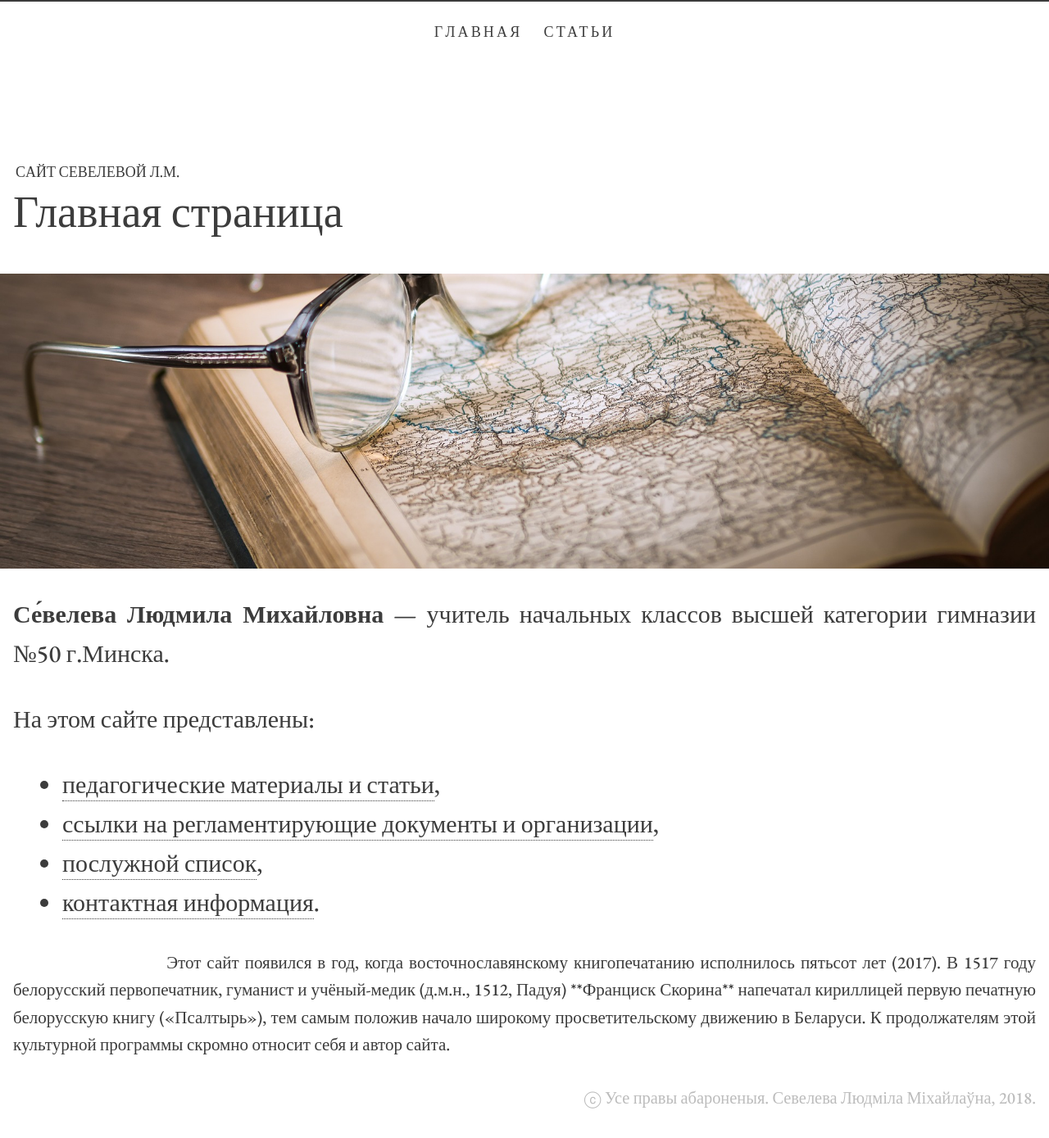
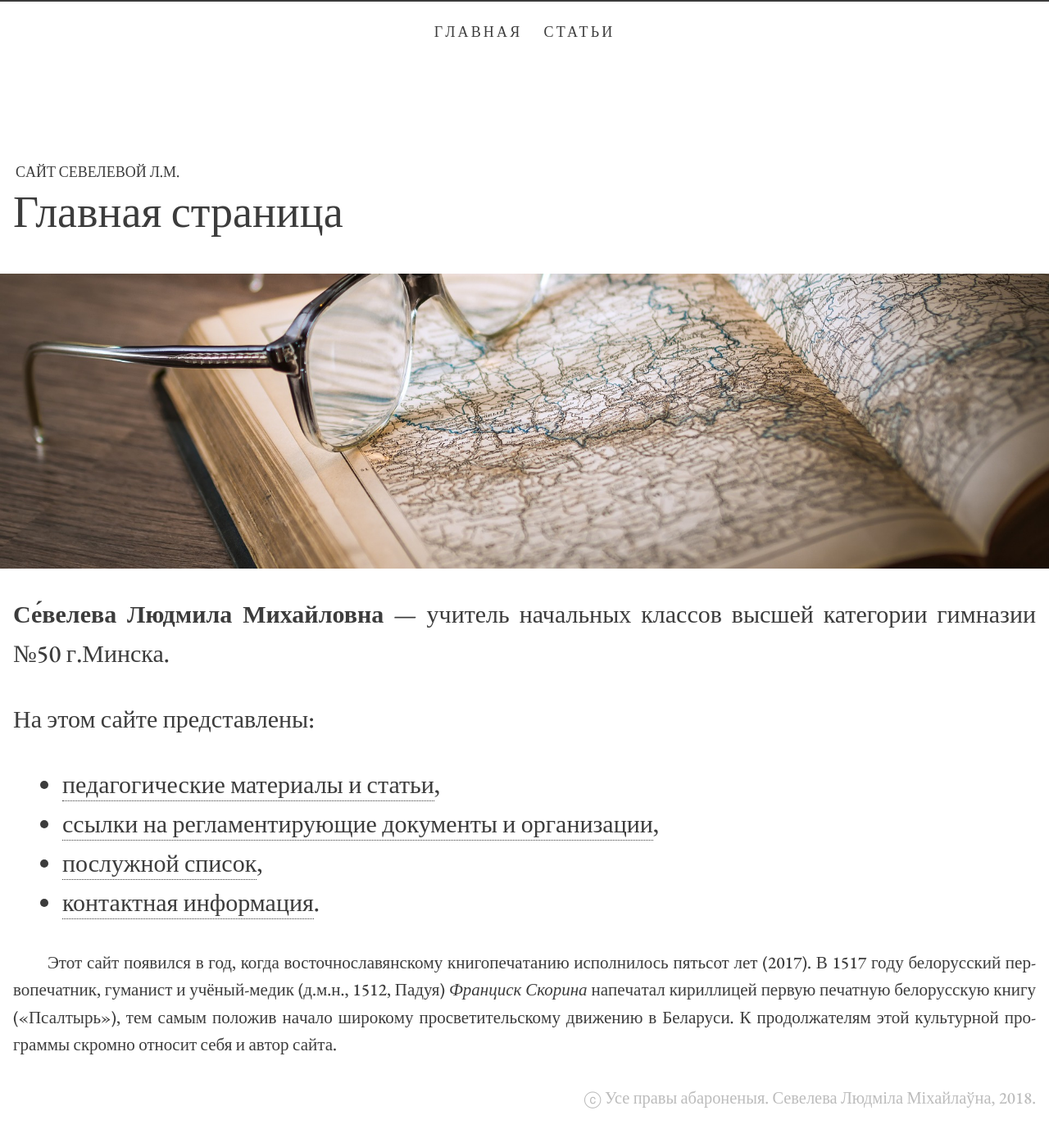
Before and after one commit to seveleva/seveleva, a Jekyll site: the page built from index.md, in a window 1280 px wide. Shown: the whole page at 82% size. Built offline with Jekyll 4.4.1, drawn with Linux system fonts in a browser that asks for light colours.

Commit message:
Update index.md

```diff
--- a/index.md
+++ b/index.md
@@ -17,4 +17,4 @@
 * [послужной список](cv),<BR>
 * [контактная информация](contacts).
 
-<div style="font-size: 70%; text-align: justify; text-indent: 15%;">Этот сайт появился в год, когда восточнославянскому книгопечатанию исполнилось пятьсот лет (2017). В 1517 году белорусский первопечатник, гуманист и учёный-медик (д.м.н., 1512, Падуя) **Франциск Скорина** напечатал кириллицей первую печатную белорусскую книгу («Псалтырь»), тем самым положив начало широкому просветительскому движению в Беларуси. К продолжателям этой культурной программы скромно относит себя и автор сайта.</div>
+<div style="font-size: 70%; text-align: justify; text-indent: 2em;">Этот сайт по­явил­ся в год, ко­гда вос­точ­но­сла­вян­с­ко­му кни­го­пе­ча­та­нию ис­пол­ни­лось пять­сот лет (2017). В 1517 го­ду бе­ло­рус­ский пер­во­пе­чат­ник, гу­ма­нист и учё­ный-ме­дик (д.м.н., 1512, Па­дуя) <i>Фран­циск Ско­ри­на</i> на­пе­ча­тал ки­рил­ли­цей пер­вую пе­чат­ную бе­ло­рус­скую кни­гу («Псал­тырь»), тем са­мым по­ло­жив на­ча­ло ши­ро­ко­му про­све­ти­тель­ско­му дви­же­нию в Бе­ла­ру­си. К про­дол­жа­те­лям этой куль­тур­ной про­грам­мы скром­но от­но­сит се­бя и ав­тор сай­та.</div>
```
